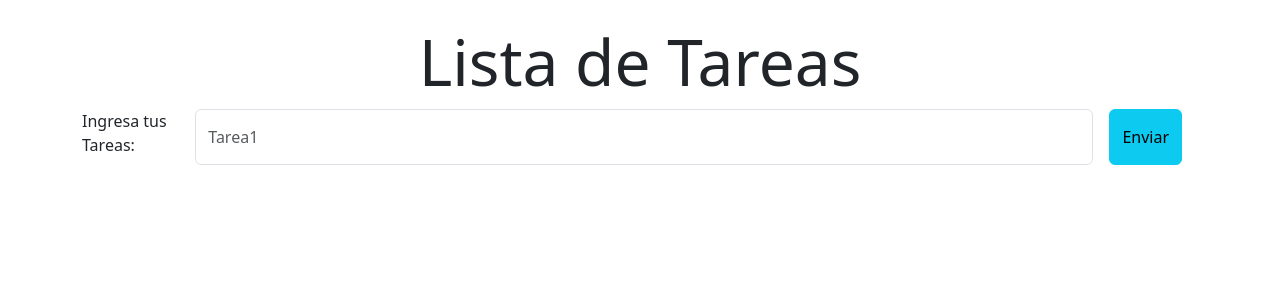
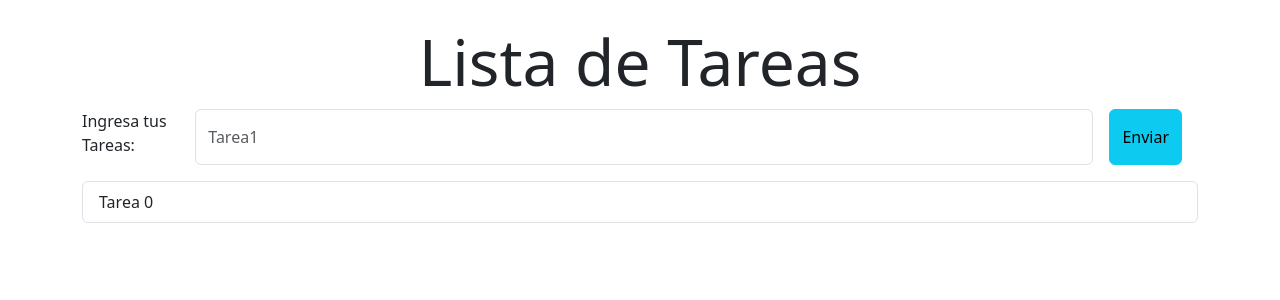
Before and after one commit to AdrianKarma/react-Ejercicio-04, a React (Vite) app: page / in a window 1280 px wide. Shown: the top 300 px of the page. Built offline with nearby package versions, Linux system fonts and the light colour scheme.

Commit message:
agregamos el maquetado del componente ItemTarea

```diff
--- a/src/components/FormularioTareas.jsx
+++ b/src/components/FormularioTareas.jsx
@@ -1,5 +1,6 @@
-import { Button } from 'react-bootstrap';
-import Form from 'react-bootstrap/Form';
+import { Button , Form} from 'react-bootstrap';
+//import Form from 'react-bootstrap/Form';
+import ListaTareas from './ListaTareas';
 
 
 const FormularioTareas = () => {
@@ -13,6 +14,7 @@ const FormularioTareas = () => {
       </Form.Group>
 
     </Form>
+    <ListaTareas></ListaTareas>
         </section>
     );
 };
--- /dev/null
+++ b/src/components/ItemTarea.jsx
@@ -0,0 +1,10 @@
+import ListGroup from 'react-bootstrap/ListGroup';
+
+
+const ItemTarea = () => {
+    return (
+        <ListGroup.Item>Tarea 0</ListGroup.Item>
+    );
+};
+
+export default ItemTarea;
--- /dev/null
+++ b/src/components/ListaTareas.jsx
@@ -0,0 +1,13 @@
+import ListGroup from 'react-bootstrap/ListGroup';
+import ItemTarea from './ItemTarea';
+
+
+const ListaTareas = () => {
+    return (
+        <ListGroup>
+            <ItemTarea></ItemTarea>
+      </ListGroup>
+    );
+};
+
+export default ListaTareas;
```
